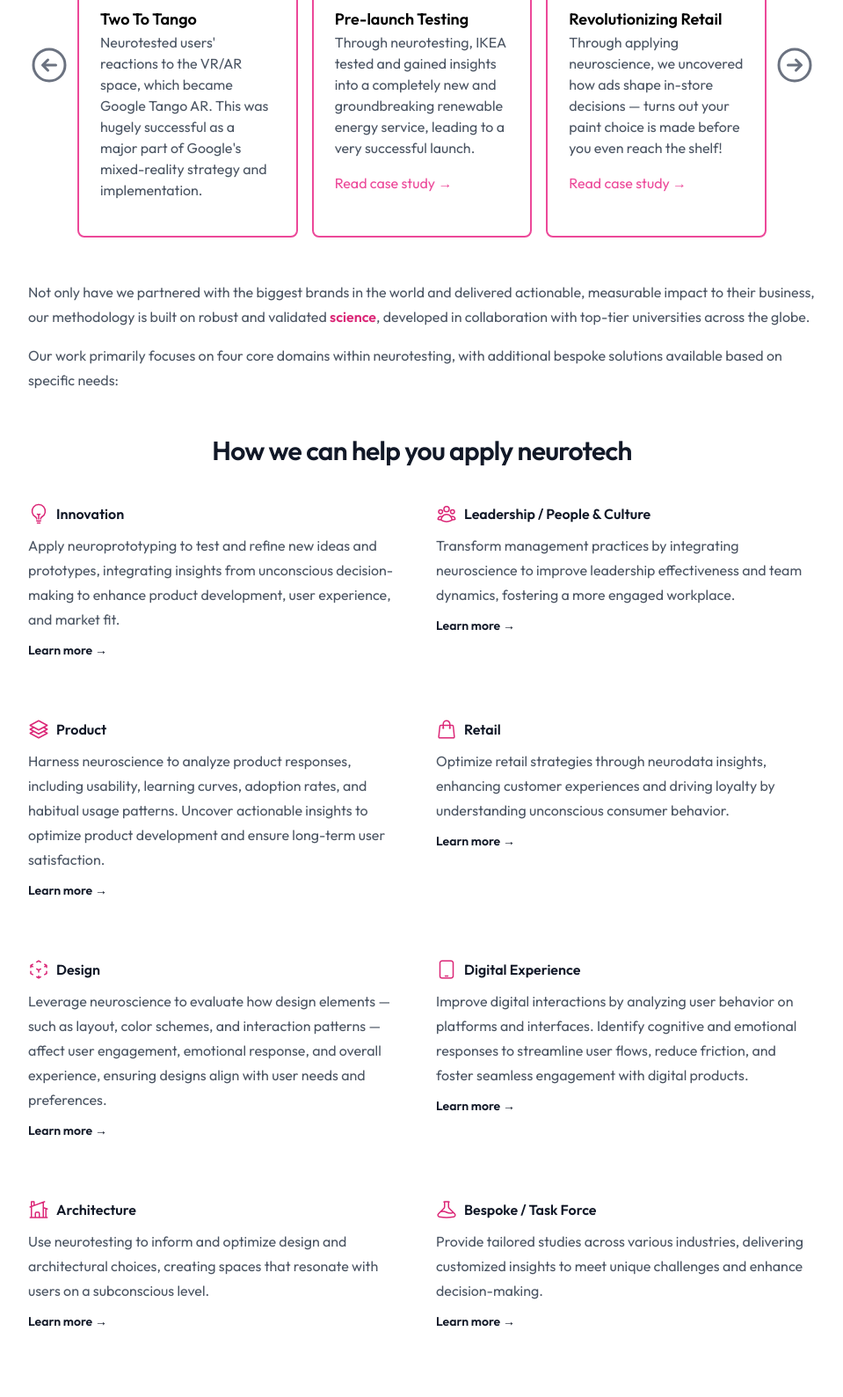
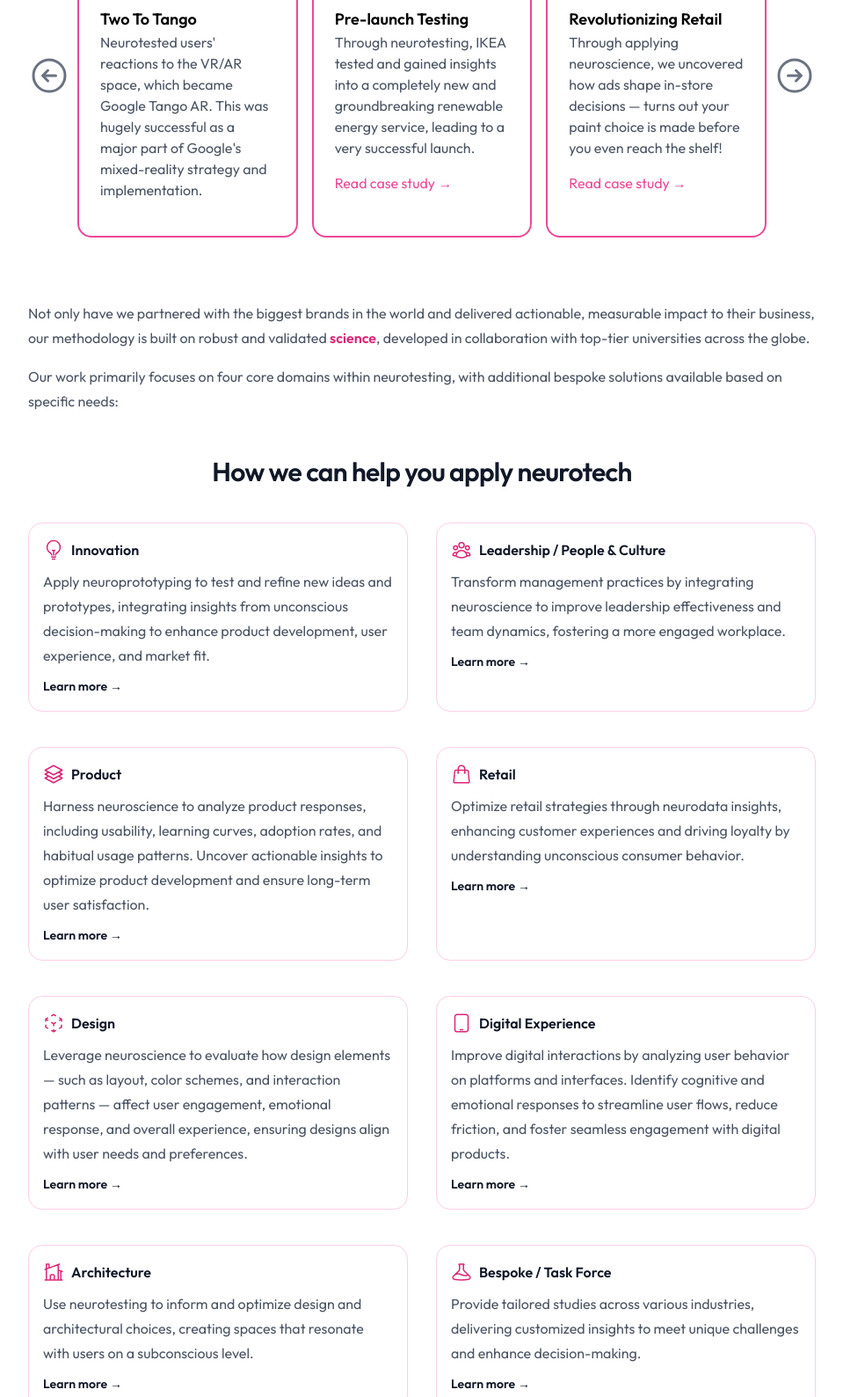
Before and after one commit to cognii-io/cognii-io.github.io, an Eleventy site: page src/index.njk in a window 1280 px wide. Shown: the part 2884-4472 px from the top of the page at 88% size, without its empty margins (160-1119 px from the left). Built offline with nearby package versions, Linux system fonts and the light colour scheme; Eleventy itself is replaced by a stand-in of ours; files that its build step writes are made by us from their sources.

Commit message:
tweaked solutions cards

```diff
--- a/src/index.njk
+++ b/src/index.njk
@@ -94,8 +94,8 @@ description:
           <div id="carousel-track" class="flex transition-transform duration-300 ease-in-out">
 
             {% for case in collections.cases %}
-              <div class="w-full sm:w-1/2 lg:w-1/3 flex-shrink-0 pt-7 px-2">
-                  <div class="rounded-lg p-6 h-full border-2 border-pink-500 relative">
+              <div class="w-full sm:w-1/2 lg:w-1/3 flex-shrink-0 pt-7 px-2 pb-6">
+                  <div class="rounded-2xl p-6 h-full border-2 border-pink-500 relative transition-all duration-300 ease-in-out hover:shadow-lg">
                     <div class="flex items-center justify-center">
                       <img src="/img/{{ case.fileSlug }}.svg" alt="{{ case.data.client }}" class="w-auto h-10"/>
                     </div>
@@ -128,14 +128,14 @@ description:
         </button>
       </div>
 
-      <div class="mx-auto mt-8 max-w-2xl sm:mt-10 lg:mt-12 lg:max-w-4xl">
+      <div class="mx-auto max-w-2xl sm:mt-10 lg:mt-12 lg:max-w-4xl">
         <p class="my-4 text-base/7 text-gray-600">Not only have we partnered with the biggest brands in the world and delivered actionable, measurable impact to their business, our methodology is built on robust and validated <a href="/science/" class="font-semibold text-pink-600">science</a>, developed in collaboration with top-tier universities across the globe.</p>
         <p class="my-4 text-base/7 text-gray-600">Our work primarily focuses on four core domains within neurotesting, with additional bespoke solutions available based on specific needs:</p>
         <h3 class="mt-12 text-pretty text-2xl font-semibold tracking-tight text-gray-900 sm:text-3xl lg:text-balance text-center">How we can help you apply neurotech</h3>
-        <dl class="grid max-w-xl grid-cols-1 gap-x-8 gap-y-10 lg:max-w-none lg:grid-cols-2 lg:gap-y-16 mt-10">
+        <dl class="grid max-w-xl grid-cols-1 gap-x-8 gap-y-10 lg:max-w-none lg:grid-cols-2 mt-10">
 
           {% for case in collections.solutions %}
-            <div class="relative">
+            <div class="relative border border-pink-200 p-4 rounded-2xl transition-all duration-300 ease-in-out hover:shadow-lg">
               <dt class="flex items-center gap-x-2 text-base/7 font-semibold text-gray-900">
                 <svg class="size-6 text-pink-600" fill="none" viewBox="0 0 24 24" stroke-width="1.5" stroke="currentColor" aria-hidden="true" data-slot="icon">
                   <path stroke-linecap="round" stroke-linejoin="round" d="{{ case.data.icon }}" />
@@ -174,7 +174,7 @@ description:
             <div class="grid grid-cols-1 lg:grid-cols-3 transition-transform duration-300 ease-in-out gap-y-6 lg:gap-x-4 lg:gap-y-0">
                 <!-- Testimonial 1 -->
                 <div class="w-full pt-20">
-                    <div class="rounded-lg p-6 h-full border-2 border-pink-500 relative">
+                    <div class="rounded-2xl p-6 h-full border-2 border-pink-500 relative">
                       <div class="absolute top-0 -translate-y-1/2 left-1/2 transform -translate-x-1/2 rounded-full border-2 border-pink-500 bg-white">
                         <img src="/img/eric-johnsen.png" alt="Eric Johnsen, Google" class="max-w-36 max-h-36 rounded-full "/>
                       </div>
@@ -188,7 +188,7 @@ description:
 
                 <!-- Testimonial 2 -->
                 <div class="w-full pt-20">
-                  <div class="rounded-lg p-6 h-full border-2 border-pink-500 relative">
+                  <div class="rounded-2xl p-6 h-full border-2 border-pink-500 relative">
                     <div class="absolute top-0 -translate-y-1/2 left-1/2 transform -translate-x-1/2 rounded-full border-2 border-pink-500 bg-white">
                       <img src="/img/haakan-nordkvist.png" alt="Håkan Nordkvist, IKEA" class="max-w-36 max-h-36 rounded-full"/>
                     </div>
@@ -202,7 +202,7 @@ description:
 
                 <!-- Testimonial 3 -->
                 <div class="w-full pt-20">
-                  <div class="rounded-lg p-6 h-full border-2 border-pink-500 relative">
+                  <div class="rounded-2xl p-6 h-full border-2 border-pink-500 relative">
                     <div class="absolute top-0 -translate-y-1/2 left-1/2 transform -translate-x-1/2 rounded-full border-2 border-pink-500 bg-white">
                       <img src="/img/wayne-huang.png" alt="Wayne Huang, Twitter" class="max-w-36 max-h-36 rounded-full"/>
                     </div>
```
